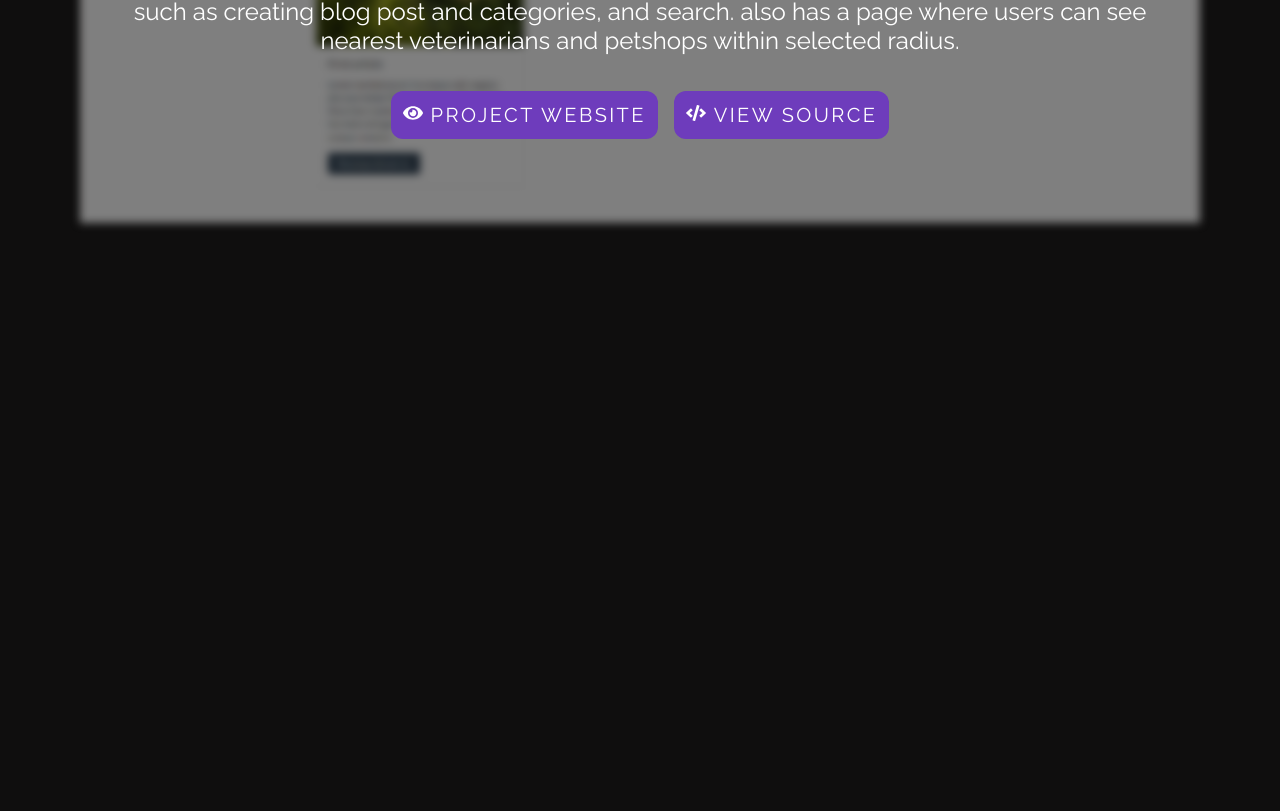
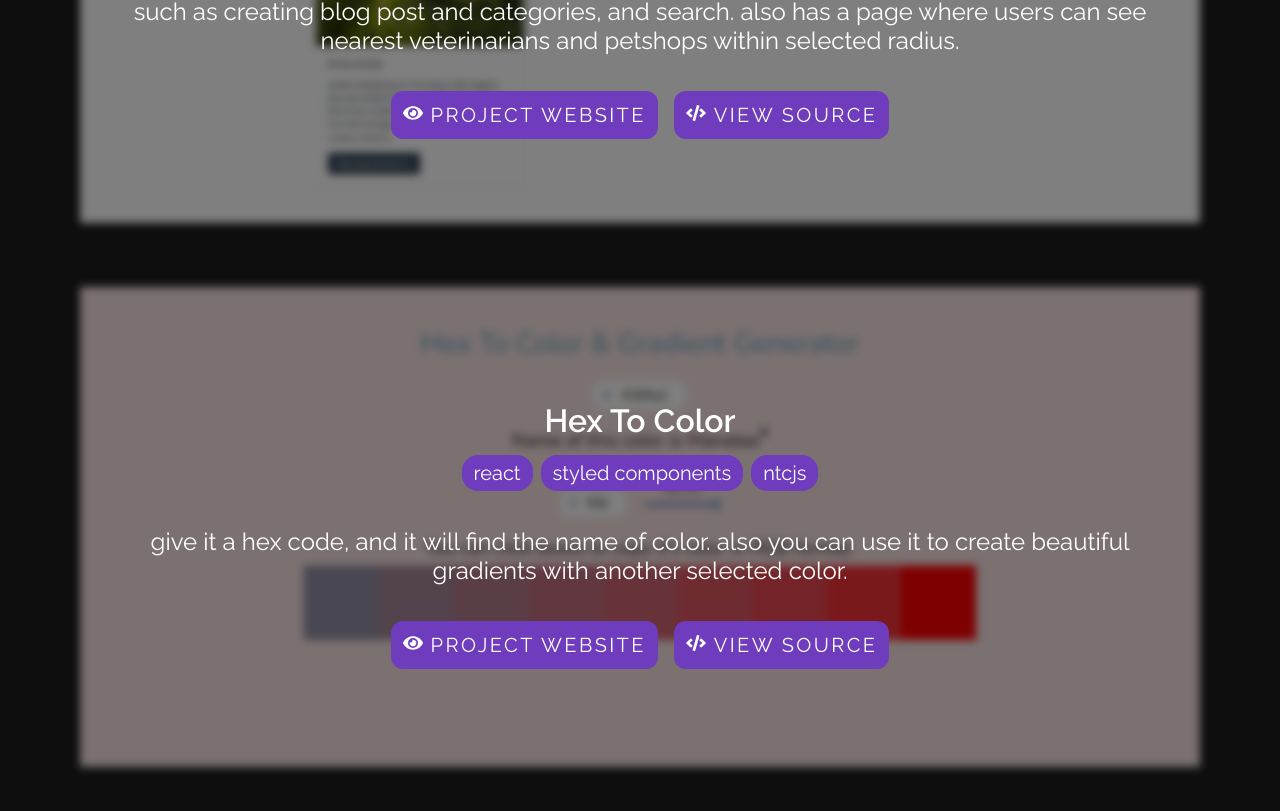
Before and after one commit to uozanyildiz/portfolio, a React (Create React App) app: page / in a window 1280 px wide. Shown: the part 2122-2933 px from the top of the page. Before the commit the page ends 2469 px from the top, so only its background shows below. Built offline with nearby package versions, Linux system fonts and the light colour scheme.

Commit message:
Added new projects

```diff
--- a/src/assets/projects.js
+++ b/src/assets/projects.js
@@ -17,4 +17,13 @@ export const PROJECTS = [
 		website: 'https://mypetfriend.uozanyildiz.dev',
 		source: 'https://www.github.com/uozanyildiz/mypetfriend',
 	},
+	{
+		title: 'Hex To Color',
+		img: '/img/project/hextocolor.png',
+		chips: ['react', 'styled components', 'ntcjs'],
+		description:
+			'give it a hex code, and it will find the name of color. also you can use it to create beautiful gradients with another selected color.',
+		website: 'https://hextocolor.uozanyildiz.dev',
+		source: 'https://www.github.com/uozanyildiz/hextocolor',
+	},
 ];
```
Also changed, not shown: public/img/project/hextocolor.png (added), 1 other file (tests, documents, lock files or other folders).
